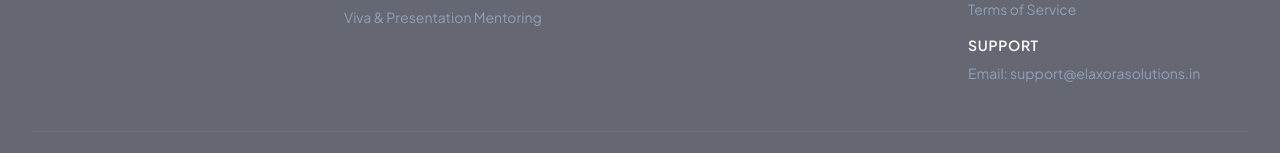
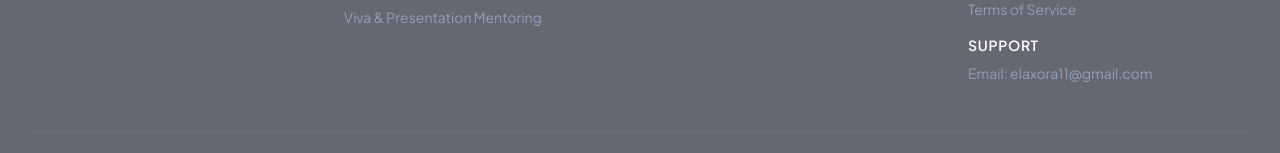
Before and after one commit to elango2601/Elaxora_Project, a Next.js app in the folder frontend/: page / in a window 1280 px wide. Shown: the part 3709-3862 px from the top of the page. Built offline with nearby package versions, Linux system fonts and the light colour scheme; no server answers.

Commit message:
Update remaining support emails to elaxora11@gmail.com

```diff
--- a/frontend/src/app/admin/settings/page.tsx
+++ b/frontend/src/app/admin/settings/page.tsx
@@ -14,7 +14,7 @@ export default function AdminSettingsPage() {
   const [verifyPassword, setVerifyPassword] = useState("");
 
   const [businessName, setBusinessName] = useState("Elaxora Solutions");
-  const [supportEmail, setSupportEmail] = useState("support@elaxorasolutions.com");
+  const [supportEmail, setSupportEmail] = useState("elaxora11@gmail.com");
   const [supportWhatsapp, setSupportWhatsapp] = useState("+919999999999");
 
   const [defaultCommission, setDefaultCommission] = useState("10");
--- a/frontend/src/components/Footer.tsx
+++ b/frontend/src/components/Footer.tsx
@@ -86,7 +86,7 @@ export default function Footer() {
             </ul>
             <h3 className="text-sm font-semibold text-white uppercase tracking-wider mb-2">Support</h3>
             <p className="text-sm text-slate-400">
-              Email: support@elaxorasolutions.in
+              Email: elaxora11@gmail.com
             </p>
           </div>
         </div>
```
